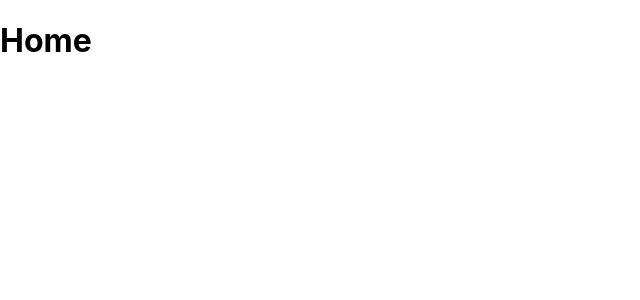
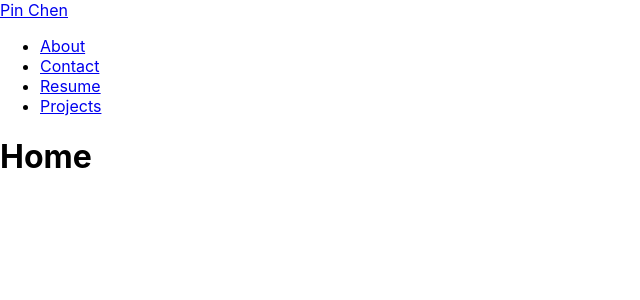
Before and after one commit to WarmSkin/Pin-Portfolio, a React (Create React App) app: page / in a window 1280 px wide. Shown: the top 300 px of the page, without its empty margins (0-640 px from the left). Built offline with nearby package versions, Linux system fonts and the light colour scheme.

Commit message:
Create a navBar with links to each page.

```diff
--- a/src/App.js
+++ b/src/App.js
@@ -6,9 +6,12 @@
 import Contact from './pages/Contact'
 import Resume from './pages/Resume'
 import Projects from './pages/Projects'
+import NavBar from './components/NavBar';
 
 function App() {
   return (
+    <>
+      <NavBar />
       <Routes>
         <Route path='/' element={<Home />} />
         <Route path='about' element={<About />} />
@@ -16,6 +19,7 @@
         <Route path='resume' element={<Resume />} />
         <Route path='projects' element={<Projects />} />
       </Routes>
+    </>
   );
 }
 
--- /dev/null
+++ b/src/components/NavBar.js
@@ -0,0 +1,49 @@
+import { Link } from "react-router-dom";
+
+function NavBar() {
+  return (
+      <nav>
+          <Link
+              to='/'
+          >
+              Pin Chen
+          </Link>
+
+          <ul>
+              <li>
+                  <Link
+                      to='/about'
+                  >
+                      About
+                  </Link>
+              </li>
+
+              <li>
+                  <Link
+                      to='/contact'
+                  >
+                      Contact
+                  </Link>
+              </li>
+
+              <li>
+                  <Link
+                      to='/resume'
+                  >
+                      Resume
+                  </Link>
+              </li>
+
+              <li>
+                  <Link
+                      to='/projects'
+                  >
+                      Projects
+                  </Link>
+              </li>
+          </ul>
+      </nav>
+  )
+}
+
+export default NavBar
```
Lines whose indentation alone changed are shown as unchanged.
